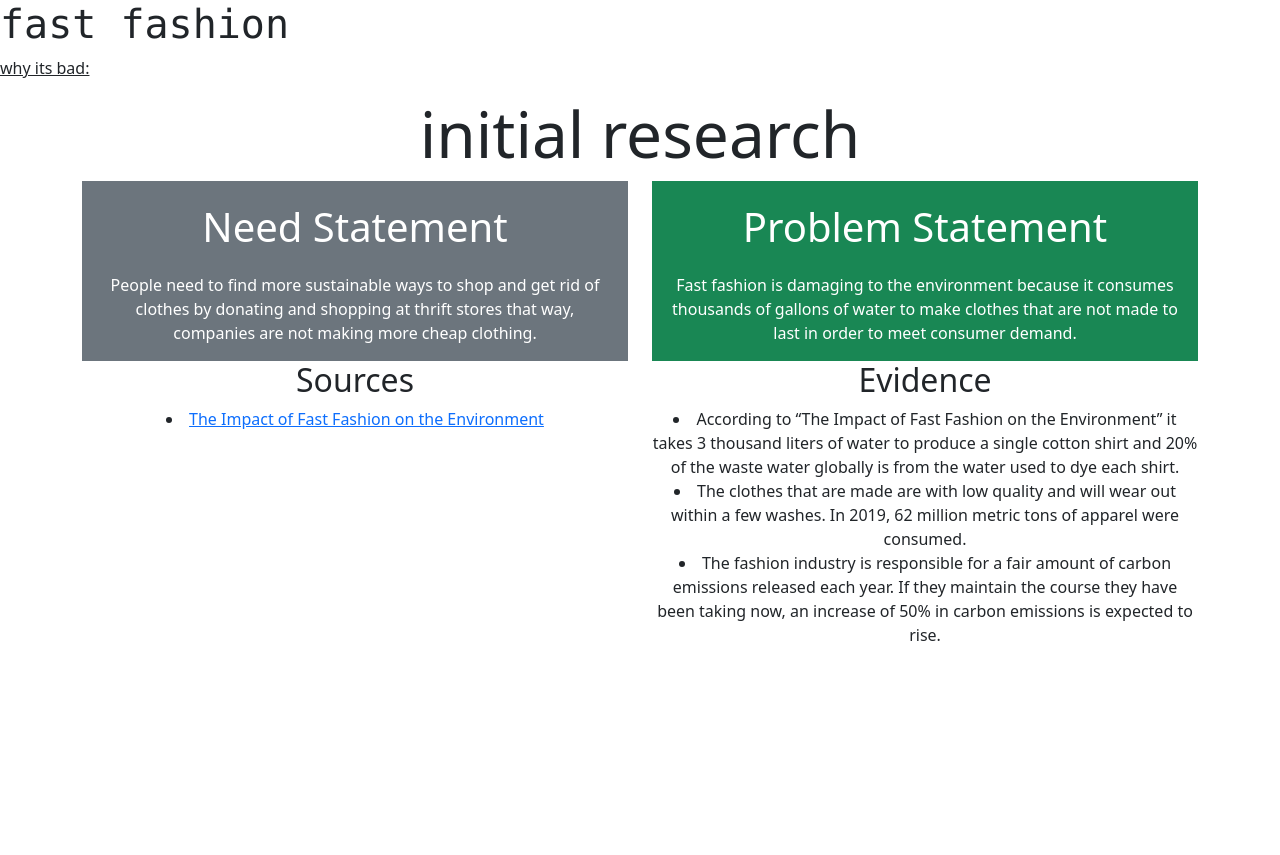
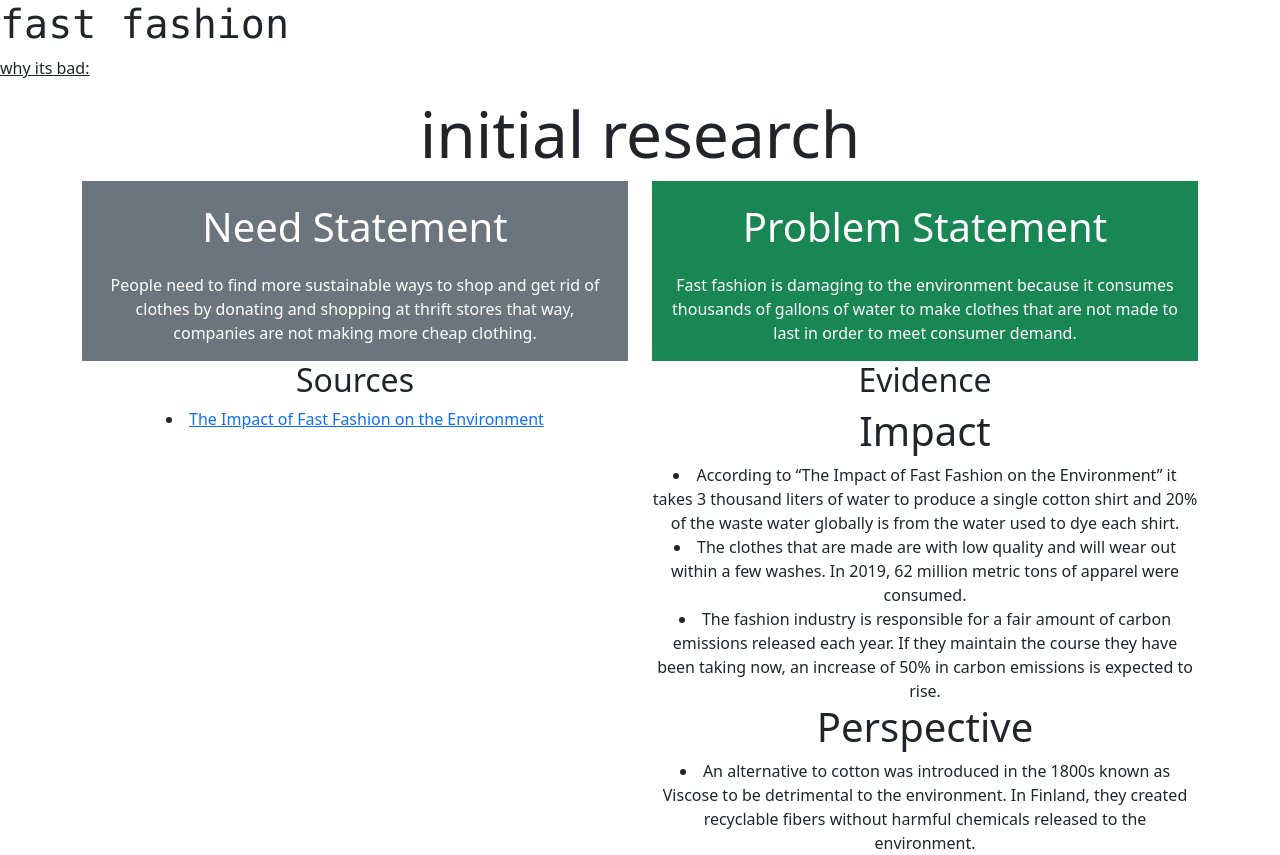
Before and after one commit to oopkale/AileenOubkeo, a plain HTML site: page initialresearchTEMPLATE.html in a window 1280 px wide. Before the commit the page ends 800 px from the top, so only its background shows below. Drawn offline with nearby package versions, Linux system fonts and the light colour scheme.

Commit message:
persepevdite

```diff
--- a/initialresearchTEMPLATE.html
+++ b/initialresearchTEMPLATE.html
@@ -49,10 +49,12 @@ https://getbootstrap.com/docs/5.2/layout/grid/#equal-width  -->
       </div>
       <div class="col">
         <h2>Evidence</h2>
-
+       <h1>Impact</h1>
         <li>According to “The Impact of Fast Fashion on the Environment” it takes 3 thousand liters of water to produce a single cotton shirt and 20% of the waste water globally is from the water used to dye each shirt.</li>
         <li>The clothes that are made are with low quality and will wear out within a few washes. In 2019, 62 million metric tons of apparel were consumed. </li>
         <li>The fashion industry is responsible for a fair amount of carbon emissions released each year. If they maintain the course they have been taking now, an increase of 50% in carbon emissions is expected to rise.</li>
+        <h1>Perspective</h1>
+        <li>An alternative to cotton was introduced in the 1800s known as Viscose to be detrimental to the environment. In Finland, they created recyclable fibers without harmful chemicals released to the environment. </li>
       </div>
     </div>
   </div>
```
